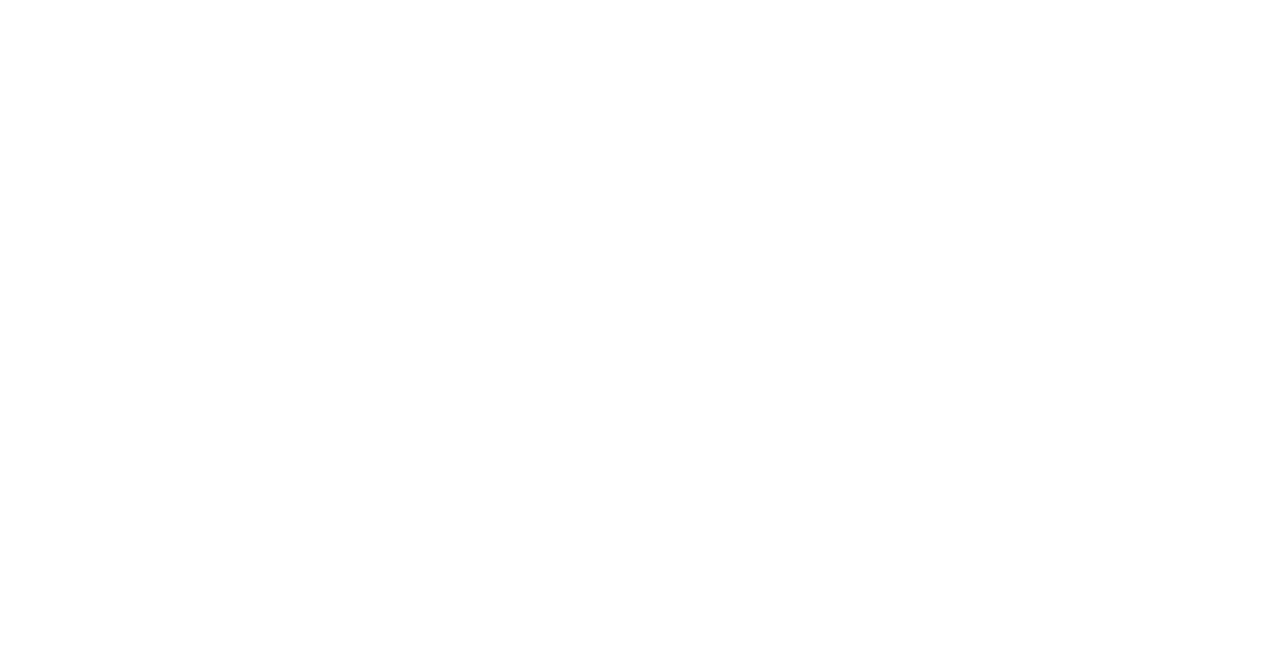
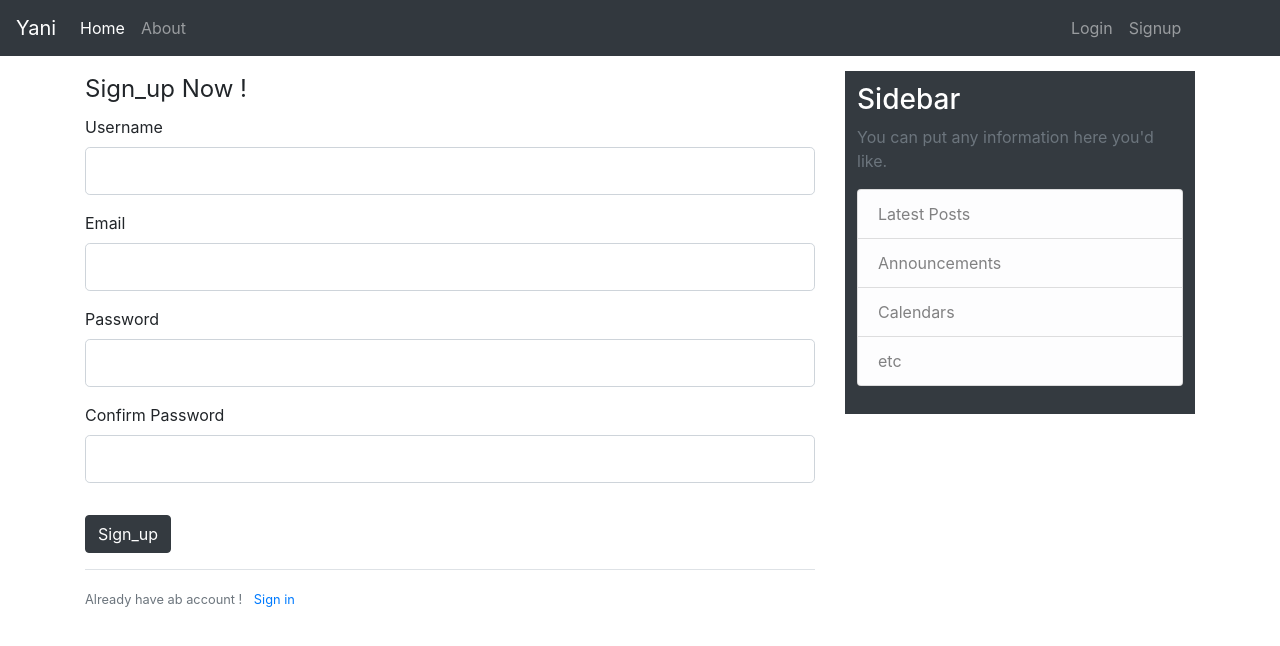
Before and after one commit to yassine-youcefi/Flask-blog-posts, a Flask app: page /sign_up in a window 1280 px wide. Before the commit the part shown is empty. Shown: the top 646 px of the page. Run offline with Flask 2, Linux system fonts and the light colour scheme; parts of the project's set-up code (start-up, migrations or seed data) failed here and were passed over; some libraries are stand-ins or nearby versions.

Commit message:
Signup template and validation

```diff
--- a/app.py
+++ b/app.py
@@ -1,4 +1,5 @@
 from flask import Flask, render_template, url_for
+from flask import flash
 from forms import Sign_up, Login
 
 application = Flask(__name__)
@@ -57,13 +58,16 @@ def about():
     return render_template('about.html', title='About')
 
 
-@application.route('/sign_up')
+@application.route('/sign_up', methods=["GET", "POST"])
 def sign_up():
     form = Sign_up()
+    if form.validate_on_submit():
+        flash('Mr : {} Your Account was created successfully'.format(
+            form.username.data), 'success')
     return render_template('sign_up.html', title='Sign_up', form=form)
 
 
-@application.route('/login')
+@application.route('/login', methods=["GET", "POST"])
 def login():
     form = Login()
     return render_template('login.html', title='Login', form=form)
--- a/forms.py
+++ b/forms.py
@@ -1,9 +1,9 @@
-from flask_wtf import Flaskform
+from flask_wtf import FlaskForm
 from wtforms import StringField, PasswordField, SubmitField, BooleanField
 from wtforms.validators import DataRequired, Length, Email, EqualTo
 
 
-class Sign_up(Flaskform):
+class Sign_up(FlaskForm):
     username = StringField('Username',
                            validators=[DataRequired(),
                                        Length(min=4, max=255)])
@@ -18,7 +18,7 @@ class Sign_up(Flaskform):
     submit = SubmitField('Sign_up')
 
 
-class Login(Flaskform):
+class Login(FlaskForm):
     username = StringField('Username',
                            validators=[DataRequired(),
                                        Length(min=4, max=255)])
--- a/templates/about.html
+++ b/templates/about.html
@@ -1,7 +1,5 @@
 {% extends "layout/layout.html" %}
 
 {% block content%}
-
 <h1> About </h1>
-
 {%endblock%}
--- a/templates/sections/header.html
+++ b/templates/sections/header.html
@@ -11,8 +11,8 @@
         <div class="navbar-nav">
             <a class="nav-item nav-link active" href="/">Home<span class="sr-only">(current)</span></a>
             <a class="nav-item nav-link" href="{{url_for('about')}}" style="width: 930px;">About</a>
-            <a class="nav-item nav-link" href="{{url_for('about')}}">Login</a>
-            <a class="nav-item nav-link" href="{{url_for('about')}}">Signup</a>
+            <a class="nav-item nav-link" href="{{url_for('login')}}">Login</a>
+            <a class="nav-item nav-link" href="{{url_for('sign_up')}}">Signup</a>
 
         </div>
     </div>
--- a/templates/sign_up.html
+++ b/templates/sign_up.html
@@ -0,0 +1,37 @@
+{% extends "layout/layout.html" %}
+
+{% block content%}
+<div class="content-section">
+    <form action="" method="POST">
+        {{ form.hidden_tag() }}
+        <fieldset class="form-group">
+            <legend> Sign_up Now ! </legend>
+            <div class="form-group">
+                {{form.username.label(class="form-control-label")}}
+                {{form.username(class="form-control form-control-lg")}}
+            </div>
+            <div class="form-group">
+                {{form.email.label(class="form-control-label")}}
+                {{form.email(class="form-control form-control-lg")}}
+            </div>
+            <div class="form-group">
+                {{form.password.label(class="form-control-label")}}
+                {{form.password(class="form-control form-control-lg")}}
+            </div>
+            <div class="form-group">
+                {{form.confirm_password.label(class="form-control-label")}}
+                {{form.confirm_password(class="form-control form-control-lg")}}
+            </div>
+        </fieldset>
+        <div class="form-group">
+            {{ form.submit(class="btn btn-dark")}}
+        </div>
+    </form>
+</div>
+<div class="border-top pt-3 ">
+    <small class="text-muted" style="padding-bottom: 20px;">
+        Already have ab account ! <a class="ml-2" href="{{url_for('login')}}">Sign in</a>
+    </small>
+
+</div>
+{%endblock%}
```
Also changed, not shown: 1 other file.
